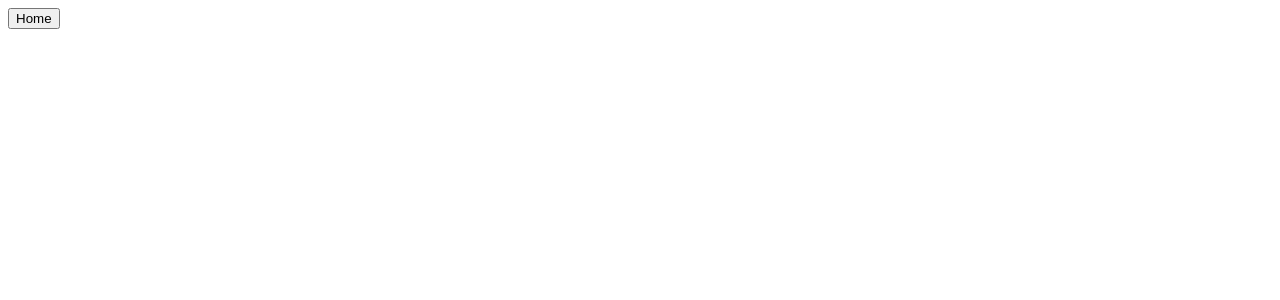
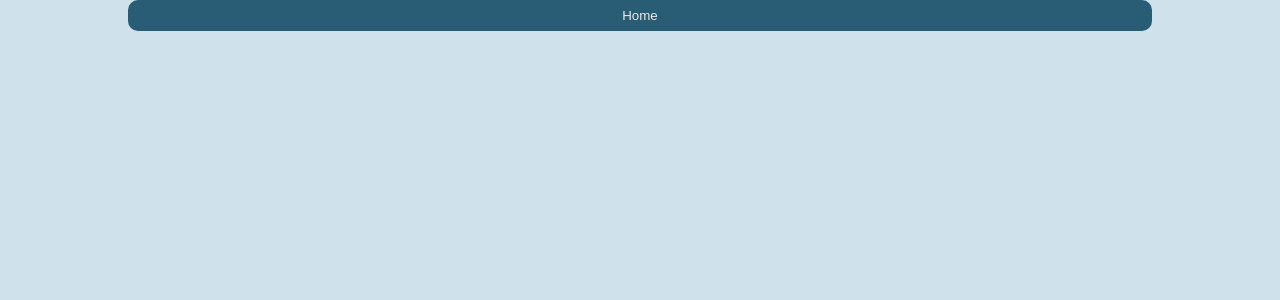
Before and after one commit to KateGoncharik/mock-video-room, a React (Vite) app: page /room/1 in a window 1280 px wide. Shown: the top 300 px of the page. Built offline with nearby package versions, Linux system fonts and the light colour scheme.

Commit message:
add styles

```diff
--- a/src/404.tsx
+++ b/src/404.tsx
@@ -1,17 +1,19 @@
 import { useNavigate } from 'react-router-dom';
+import Button from './Button';
+import { MainWrapper } from './MainWrapper';
 
 export const NotFound = () => {
   const navigate = useNavigate();
   return (
-    <>
+    <MainWrapper>
       <h1>404</h1>
-      <button
+      <Button
         onClick={() => {
           navigate('/');
         }}
       >
         Go back to main
-      </button>
-    </>
+      </Button>
+    </MainWrapper>
   );
 };
--- a/src/App.tsx
+++ b/src/App.tsx
@@ -1,6 +1,19 @@
 import { useEffect, useState } from 'react';
 import { useNavigate } from 'react-router-dom';
 import { fetchTasks, type Task } from './api';
+import Button from './Button';
+import styled from 'styled-components';
+import { MainWrapper } from './MainWrapper';
+
+const TaskList = styled.div`
+  display: flex;
+  flex-direction: column;
+`;
+
+const TaskItem = styled.div`
+  display: flex;
+  justify-content: space-between;
+`;
 
 export const App = () => {
   const navigate = useNavigate();
@@ -13,23 +26,25 @@ export const App = () => {
   }, []);
 
   return (
-    <>
+    <MainWrapper>
       <h1>Tasks</h1>
+      <TaskList>
         {tasks.map((task) => (
-        <div key={task.id}>
+          <TaskItem key={task.id}>
             <div>Id:{task.id}</div>
             <div>Title:{task.title}</div>
             <div>Status:{task.completed}</div>
-          <button
+            <Button
               onClick={() => {
                 navigate(`/room/${task.id}`);
               }}
             >
               To mock video room
-          </button>
-        </div>
+            </Button>
+          </TaskItem>
         ))}
-    </>
+      </TaskList>
+    </MainWrapper>
   );
 };
 
--- /dev/null
+++ b/src/Button.tsx
@@ -0,0 +1,16 @@
+import styled from 'styled-components';
+
+const Button = styled.button`
+  padding: 8px 12px;
+  border: none;
+  border-radius: 10px;
+  background: #285d75;
+  color: #eaeaea;
+  cursor: pointer;
+
+  &:hover {
+    background: #12a3e4;
+  }
+`;
+
+export default Button;
--- /dev/null
+++ b/src/GlobalStyles.ts
@@ -0,0 +1,23 @@
+import { createGlobalStyle } from 'styled-components';
+
+const GlobalStyle = createGlobalStyle`
+  * {
+    margin: 0;
+    padding: 0;
+    box-sizing: border-box;
+  }
+
+  body {
+    font-family: 'Segoe UI', Roboto, Arial, sans-serif;
+    background-color: #adcdde94;
+    color: #000000;
+  }
+
+  a {
+    color: inherit;
+    text-decoration: none;
+  }
+
+`;
+
+export default GlobalStyle;
--- /dev/null
+++ b/src/MainWrapper.tsx
@@ -0,0 +1,12 @@
+import styled from 'styled-components';
+import type { ReactNode } from 'react';
+
+const Main = styled.div`
+  display: flex;
+  flex-direction: column;
+  margin: 0 10%;
+`;
+
+export const MainWrapper = ({ children }: { children: ReactNode }) => {
+  return <Main>{children}</Main>;
+};
--- a/src/Room.tsx
+++ b/src/Room.tsx
@@ -1,14 +1,18 @@
 import { useNavigate } from 'react-router-dom';
+import Button from './Button';
+import { MainWrapper } from './MainWrapper';
 
 export const Room = () => {
   const navigate = useNavigate();
   return (
-    <button
-      onClick={() => {
-        navigate('/');
-      }}
-    >
-      Home
-    </button>
+    <MainWrapper>
+      <Button
+        onClick={() => {
+          navigate('/');
+        }}
+      >
+        Home
+      </Button>
+    </MainWrapper>
   );
 };
--- a/src/main.tsx
+++ b/src/main.tsx
@@ -1,12 +1,13 @@
 import { StrictMode } from 'react';
 import { createRoot } from 'react-dom/client';
-import './index.css';
+import GlobalStyle from './GlobalStyles.ts';
 import { AppRouter } from './Router.tsx';
 import { BrowserRouter } from 'react-router-dom';
 
 createRoot(document.getElementById('root')!).render(
   <StrictMode>
     <BrowserRouter>
+      <GlobalStyle />
       <AppRouter />
     </BrowserRouter>
   </StrictMode>
```
Also changed, not shown: src/index.css (deleted). Lines whose indentation alone changed are shown as unchanged.
